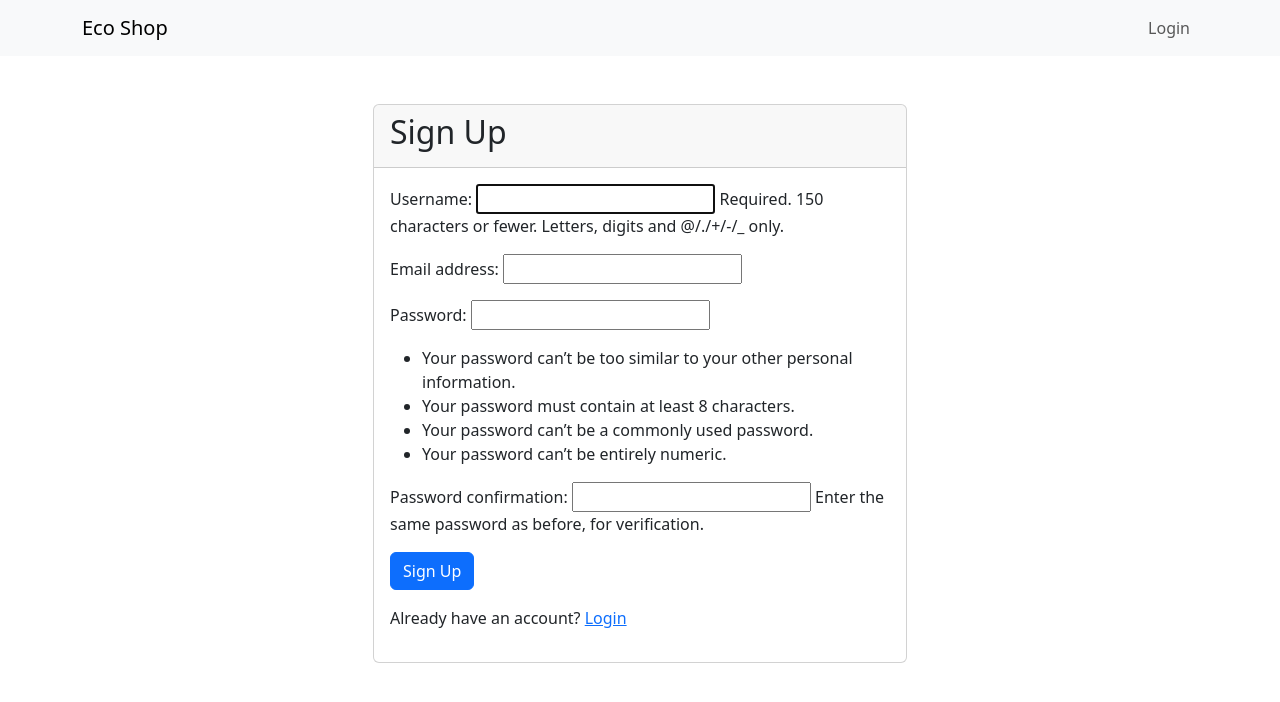
After one commit to Prashant2204/DjangoEShop, a Django app: page /accounts/signup/ in a window 1280 px wide. The commit adds this page. Shown: the top 702 px of the page. Run offline with Django 5.2, Linux system fonts and the light colour scheme; some libraries are stand-ins or nearby versions.

Commit message:
Add user signup functionality with form, view, and templates

```diff
--- a/home/forms.py
+++ b/home/forms.py
@@ -1,4 +1,6 @@
 from django import forms
+from django.contrib.auth.forms import UserCreationForm
+from django.contrib.auth.models import User
 
 class CheckoutForm(forms.Form):
     shipping_address = forms.CharField(
@@ -26,3 +28,8 @@ class CheckoutForm(forms.Form):
         }),
         label='Email'
     )
+
+class SignUpForm(UserCreationForm):
+    class Meta:
+        model = User
+        fields = ('username', 'email', 'password1', 'password2')
--- a/home/urls.py
+++ b/home/urls.py
@@ -25,4 +25,5 @@ urlpatterns = [
     path('api/stripe-webhook/', views.StripeWebhookView.as_view(), name='stripe-webhook'),
     path('api/add-to-cart/<int:product_id>/', views.add_to_cart_api, name='add_to_cart_api'),
     path('accounts/profile/', views.profile, name='profile'),
+    path('accounts/signup/', views.signup, name='signup'),
 ]
--- a/home/views.py
+++ b/home/views.py
@@ -8,7 +8,7 @@ from rest_framework.decorators import action, api_view, permission_classes
 from rest_framework.response import Response
 from .serializers import ProductSerializer, CartItemSerializer, UserSerializer, OrderSerializer, CreateOrderSerializer, OrderItemSerializer
 from django.contrib.auth import get_user_model
-from .forms import CheckoutForm
+from .forms import CheckoutForm, SignUpForm
 from decimal import Decimal
 import stripe
 from django.contrib import messages
@@ -17,6 +17,7 @@ from django.conf import settings
 import json
 from rest_framework.views import APIView
 from rest_framework.permissions import IsAuthenticated
+from django.contrib.auth import login
 
 User = get_user_model()
 
@@ -151,9 +152,6 @@ def request_refund(request, order_id):
                     order.payment_status = 'refunded'
                     order.status = 'cancelled'
                     order.save()
-
-                    # Send refund confirmation email
-                    send_refund_confirmation_email(order)
 
                     messages.success(request, 'Refund processed successfully.')
                     return redirect('order_detail', order_id=order.id)
@@ -290,3 +288,14 @@ def stripe_webhook(request):
         order.save()
 
     return HttpResponse(status=200)
+
+def signup(request):
+    if request.method == 'POST':
+        form = SignUpForm(request.POST)
+        if form.is_valid():
+            user = form.save()
+            login(request, user)
+            return redirect('product_list')
+    else:
+        form = SignUpForm()
+    return render(request, 'registration/signup.html', {'form': form})
--- a/templates/registration/login.html
+++ b/templates/registration/login.html
@@ -30,6 +30,9 @@
                         </div>
                         <input type="hidden" name="next" value="{{ next }}">
                     </form>
+                    <div class="text-center mt-3">
+                        <p>Don't have an account? <a href="{% url 'signup' %}">Sign up here</a></p>
+                    </div>
                 </div>
             </div>
         </div>
--- /dev/null
+++ b/templates/registration/signup.html
@@ -0,0 +1,23 @@
+{% extends 'base.html' %}
+
+{% block content %}
+<div class="container mt-5">
+    <div class="row">
+        <div class="col-md-6 offset-md-3">
+            <div class="card">
+                <div class="card-header">
+                    <h2>Sign Up</h2>
+                </div>
+                <div class="card-body">
+                    <form method="post">
+                        {% csrf_token %}
+                        {{ form.as_p }}
+                        <button type="submit" class="btn btn-primary">Sign Up</button>
+                    </form>
+                    <p class="mt-3">Already have an account? <a href="{% url 'login' %}">Login</a></p>
+                </div>
+            </div>
+        </div>
+    </div>
+</div>
+{% endblock %}
```
